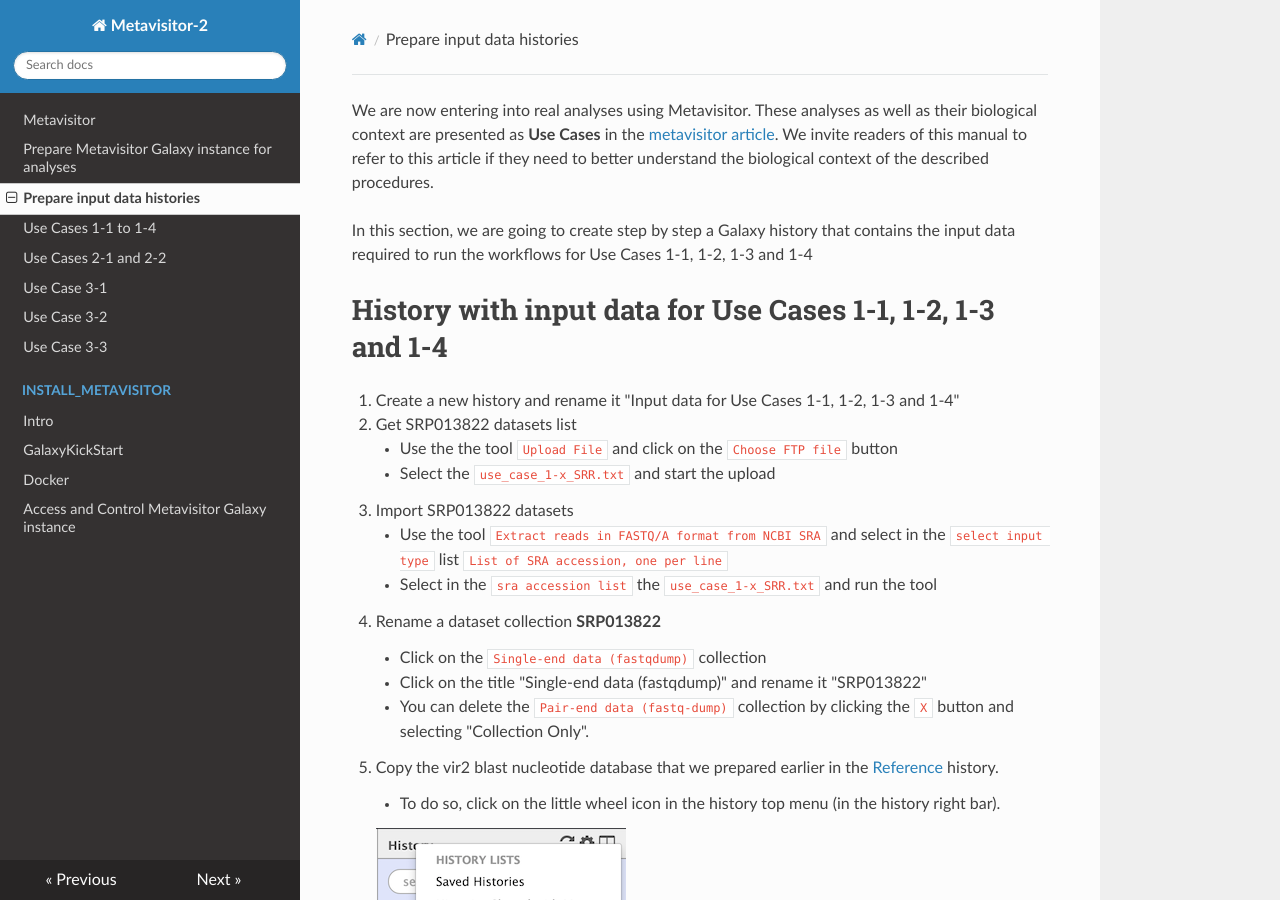
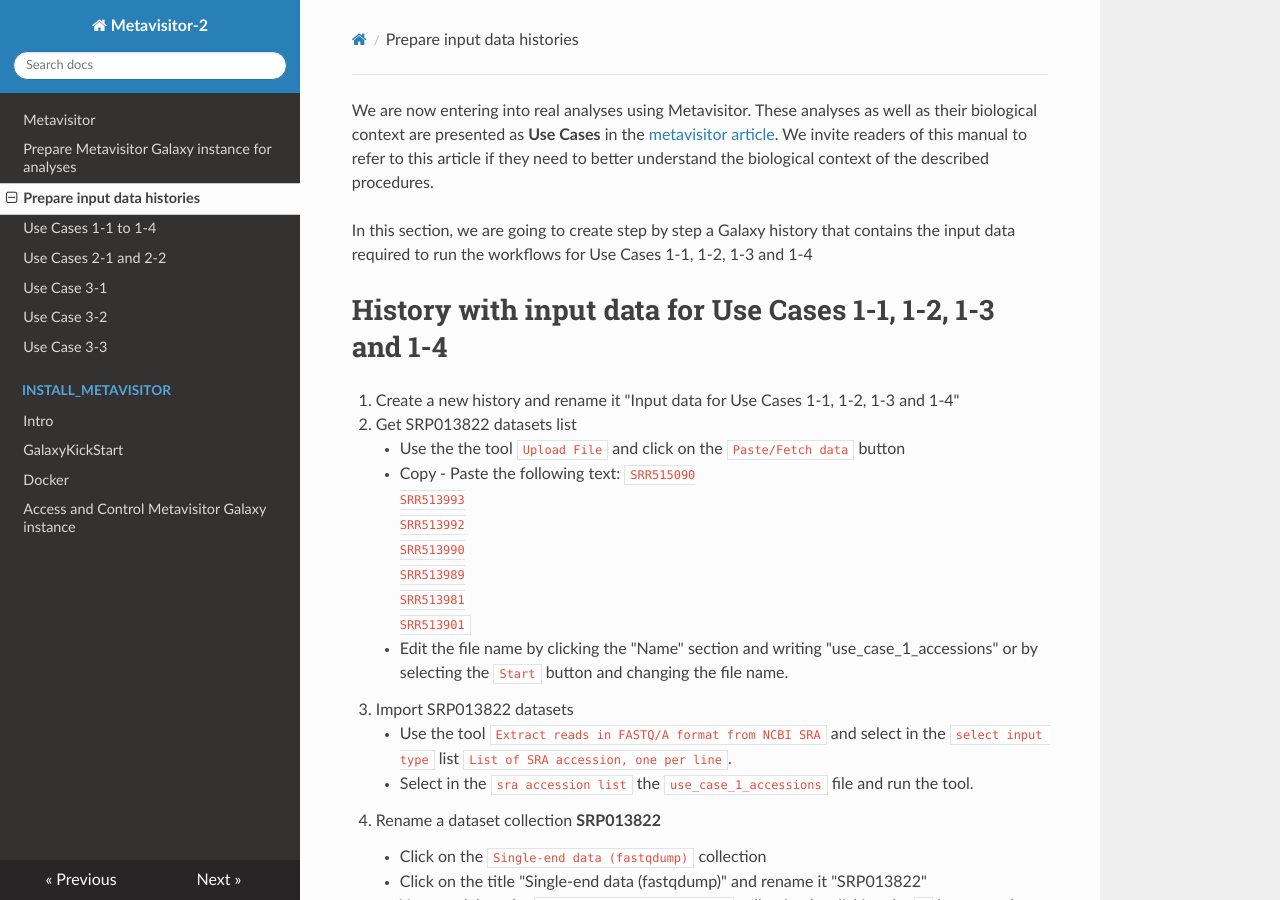
Before and after one commit to ARTbio/metavisitor, an MkDocs documentation site: the page built from docs/use_cases_input_data.md, in a window 1280 px wide and 900 px high. Built offline with MkDocs 1.6.1, drawn with Linux system fonts in a browser that asks for light colours; nearby versions of some CDN libraries; old or Windows-style settings are respelled for this version of MkDocs.

Commit message:
Get rid of Use Case 1-x SRR accession file

````diff
--- a/docs/use_cases_input_data.md
+++ b/docs/use_cases_input_data.md
@@ -7,11 +7,21 @@
 
 1. Create a new history and rename it "Input data for Use Cases 1-1, 1-2, 1-3 and 1-4"
 2. Get SRP013822 datasets list
-    - Use the the tool `Upload File` and click on the `Choose FTP file` button
-    - Select the `use_case_1-x_SRR.txt` and start the upload
+    - Use the the tool `Upload File` and click on the `Paste/Fetch data` button
+    - Copy - Paste the following text:
+    ```
+    SRR515090
+    SRR513993
+    SRR513992
+    SRR513990
+    SRR513989
+    SRR513981
+    SRR513901
+    ```
+    - Edit the file name by clicking the "Name" section and writing "use_case_1_accessions" or by selecting the `Start` button and changing the file name.
 3. Import SRP013822 datasets
-    - Use the tool `Extract reads in FASTQ/A format from NCBI SRA` and select in the `select input type` list `List of SRA accession, one per line`
-    - Select in the `sra accession list` the `use_case_1-x_SRR.txt` and run the tool
+    - Use the tool `Extract reads in FASTQ/A format from NCBI SRA` and select in the `select input type` list `List of SRA accession, one per line`.
+    - Select in the `sra accession list` the `use_case_1_accessions` file and run the tool.
 4. Rename a dataset collection **SRP013822**
     - Click on the `Single-end data (fastqdump)` collection
     - Click on the title "Single-end data (fastqdump)" and rename it "SRP013822"
````
